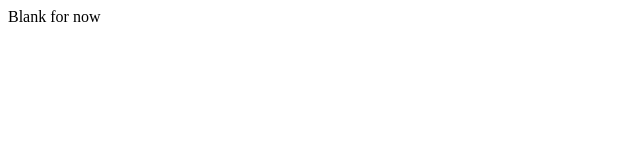
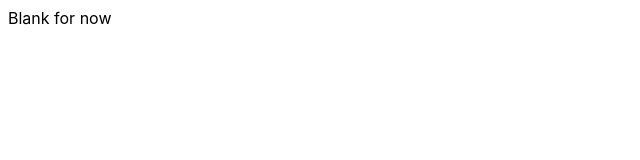
Before and after one commit to prkhrsrvstv1/prkhrsrvstv1.github.io, a plain HTML site: page index.html in a window 1280 px wide. Shown: the full height of the page, 0-640 px from the left. Drawn offline with Linux system fonts and the light colour scheme.

Commit message:
Add some styling

```diff
--- a/index.html
+++ b/index.html
@@ -7,6 +7,8 @@
   <title>Blank for now</title>
 </head>
 <body>
-  Blank for now
+  <div style="height: 100vh; width: 100vw; font-family: -apple-system, BlinkMacSystemFont, 'Segoe UI', Roboto, Oxygen, Ubuntu, Cantarell, 'Open Sans', 'Helvetica Neue', sans-serif;">
+    Blank for now
+  </div>
 </body>
 </html>
```
